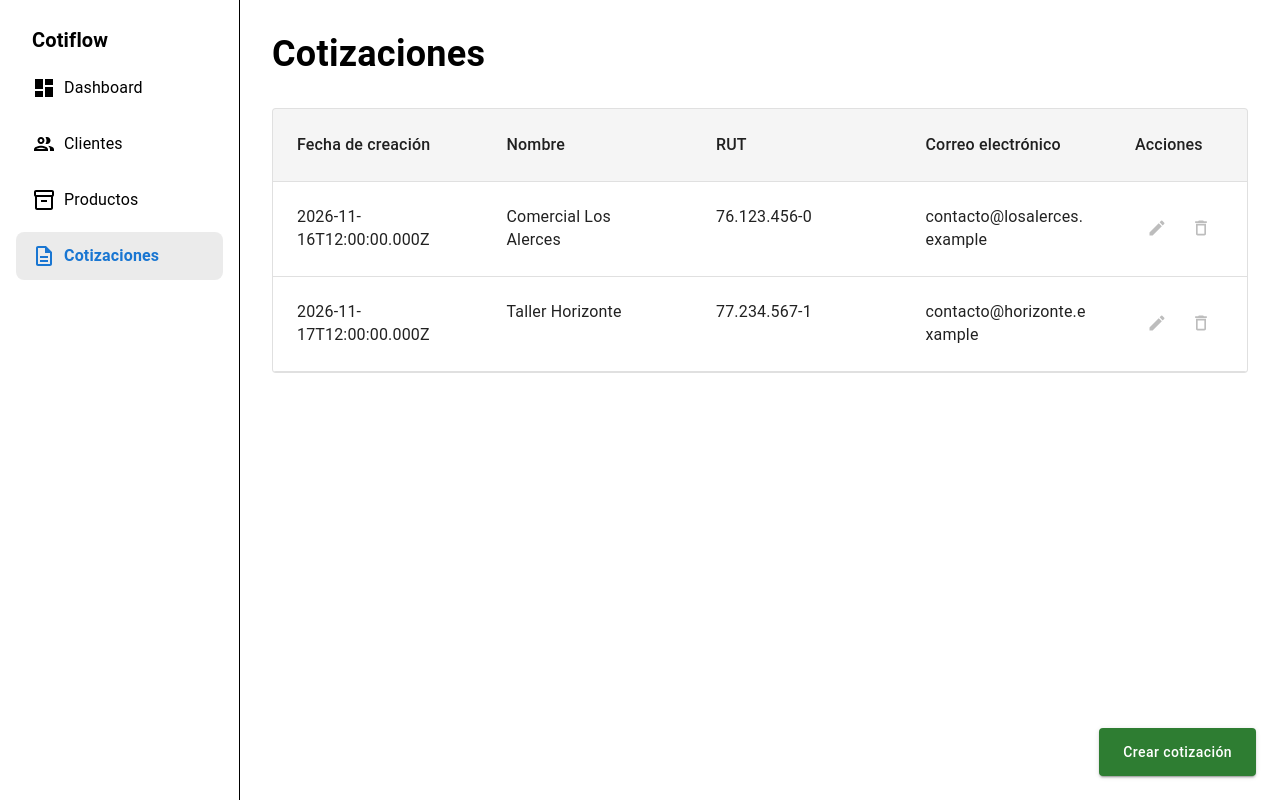
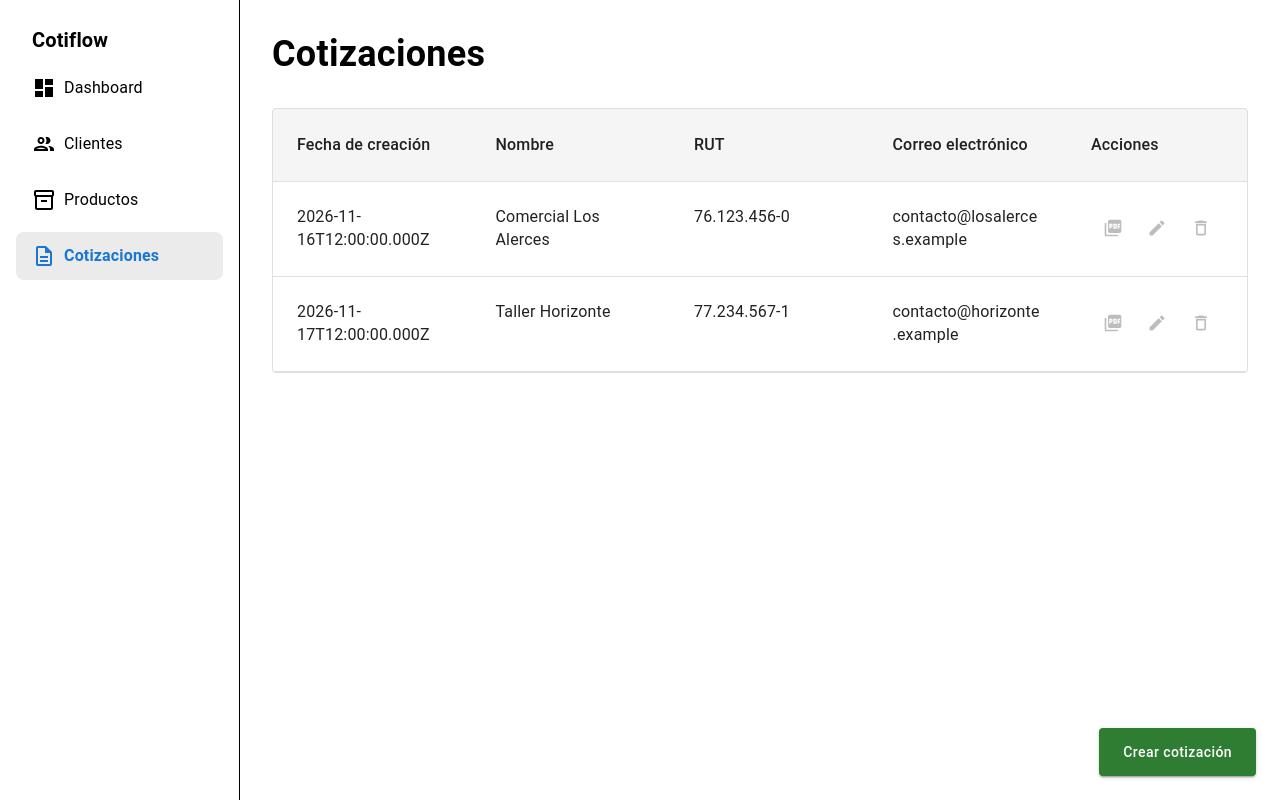
Before and after one commit to ssalinascalibar/cotiflow, a React (Vite) app: page /quotations in a window 1280 px wide. Built offline with nearby package versions, Linux system fonts and the light colour scheme.

Commit message:
feat(quotations): add pdf quotation table

```diff
--- a/src/assets/icons/index.ts
+++ b/src/assets/icons/index.ts
@@ -1,3 +1,3 @@
-import { MdOutlineInventory2, MdOutlinePeople, MdDashboard, MdEdit, MdDeleteOutline, MdOutlineDescription } from 'react-icons/md';
+import { MdOutlineInventory2, MdOutlinePeople, MdDashboard, MdEdit, MdDeleteOutline, MdOutlineDescription, MdPictureAsPdf } from 'react-icons/md';
 
-export { MdOutlineInventory2, MdOutlinePeople, MdDashboard, MdEdit, MdDeleteOutline, MdOutlineDescription };
+export { MdOutlineInventory2, MdOutlinePeople, MdDashboard, MdEdit, MdDeleteOutline, MdOutlineDescription, MdPictureAsPdf };
--- a/src/features/quotations/Quotations.tsx
+++ b/src/features/quotations/Quotations.tsx
@@ -10,7 +10,7 @@ import TableContainer from "@mui/material/TableContainer";
 import TableHead from "@mui/material/TableHead";
 import TableRow from "@mui/material/TableRow";
 import Typography from "@mui/material/Typography";
-import { MdEdit, MdDeleteOutline } from "../../assets/icons";
+import { MdEdit, MdDeleteOutline, MdPictureAsPdf } from "../../assets/icons";
 import CustomersContext from "../../context/CustomersContext";
 import ProductContext from "../../context/ProductContext";
 import QuotationsContext, { type Quotation } from "../../context/QuotationsContext";
@@ -138,7 +138,7 @@ export default function Quotations() {
                 <TableCell scope="col">Nombre</TableCell>
                 <TableCell scope="col">RUT</TableCell>
                 <TableCell scope="col">Correo electrónico</TableCell>
-                <TableCell scope="col" sx={{ width: { xs: 104, sm: 120, md: 136 } }}>
+                <TableCell scope="col" sx={{ width: { xs: 148, sm: 164, md: 180 } }}>
                   Acciones
                 </TableCell>
               </TableRow>
@@ -167,6 +167,13 @@ export default function Quotations() {
                         },
                       }}
                     >
+                      <IconButton
+                        type="button"
+                        disabled
+                        aria-label={`PDF de la cotización de ${quotation.customer.name}: aún no disponible`}
+                      >
+                        <MdPictureAsPdf size={20} aria-hidden="true" />
+                      </IconButton>
                       <IconButton
                         type="button"
                         aria-label={`Editar cotización de ${quotation.customer.name} del ${quotation.createdAt}`}
```
Also changed, not shown: 1 other file (tests, documents, lock files or other folders).
